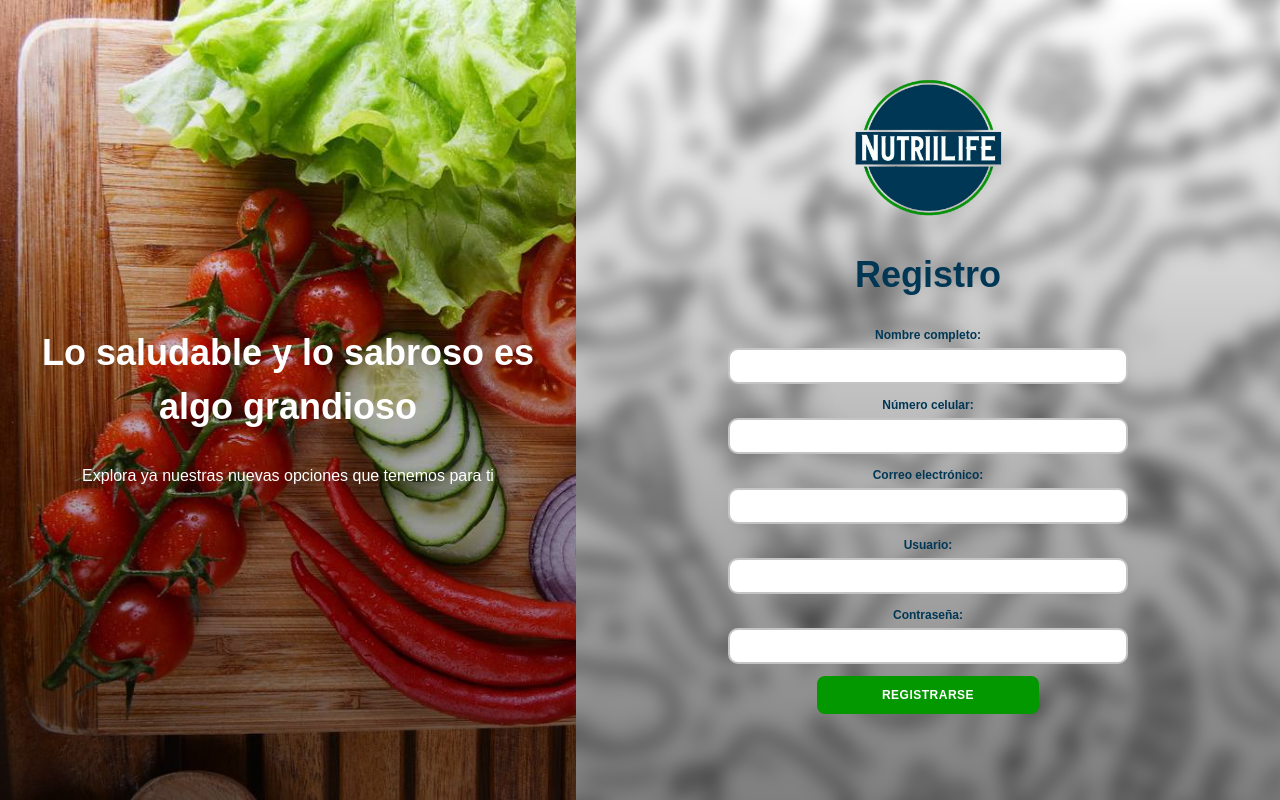
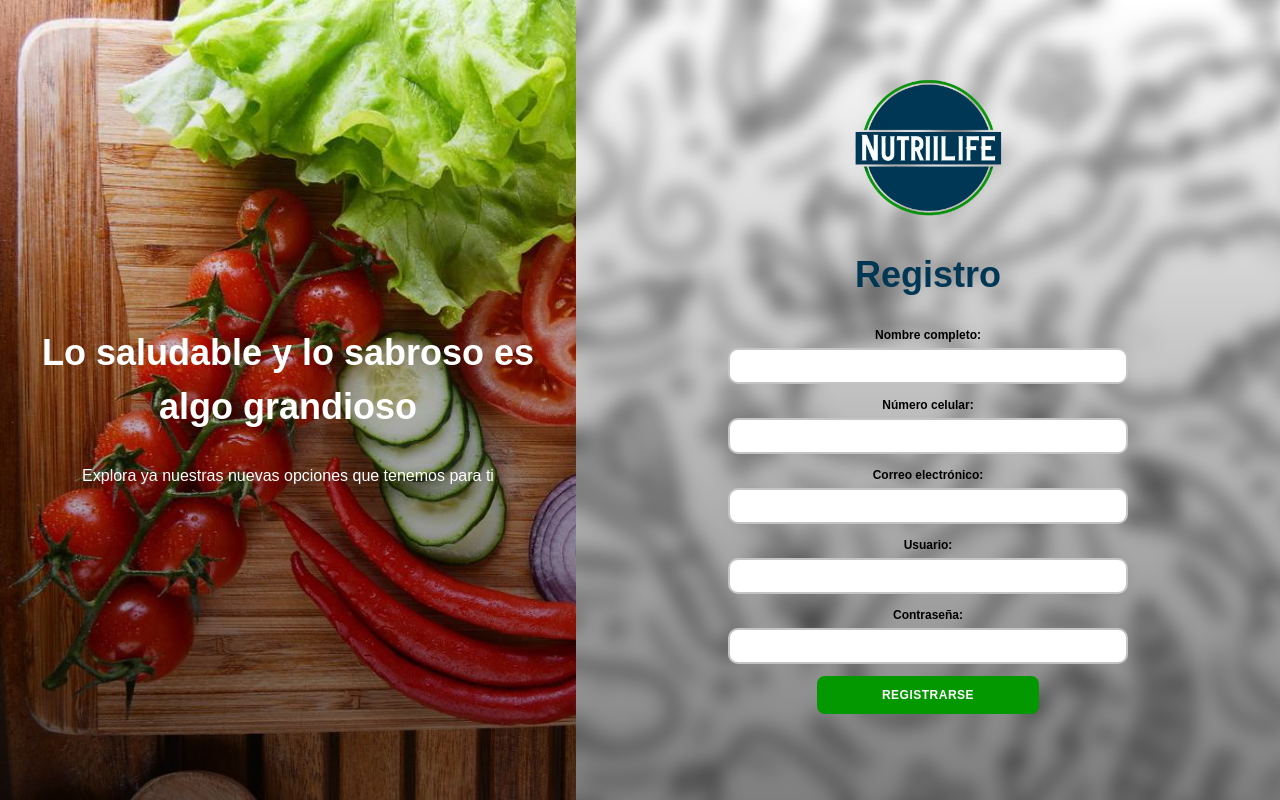
Before and after one commit to Pxnque/Nutriilife, a PHP site: page /Registro.html in a window 1280 px wide. Run offline with PHP 8.4, Linux system fonts and the light colour scheme.

Commit message:
se cambio el texto de los labels a negro

```diff
--- a/css/Registro.css
+++ b/css/Registro.css
@@ -59,7 +59,7 @@ a:hover {
     background: linear-gradient(rgba(0,0,0,0),rgba(0,0,0,0.5)),url('Fondo_Verduras.jpg');
     padding: 1rem;
 }
-.right label{
+.right form label{
     align-items: left;
 }
 .right p {
@@ -142,4 +142,9 @@ form {
     padding: 0.75em;
     margin-bottom: 0.75rem;
     font-size: 0.75rem;
+    label{
+        color: black;
+        text-align: left;
+    }
+
 }
```
